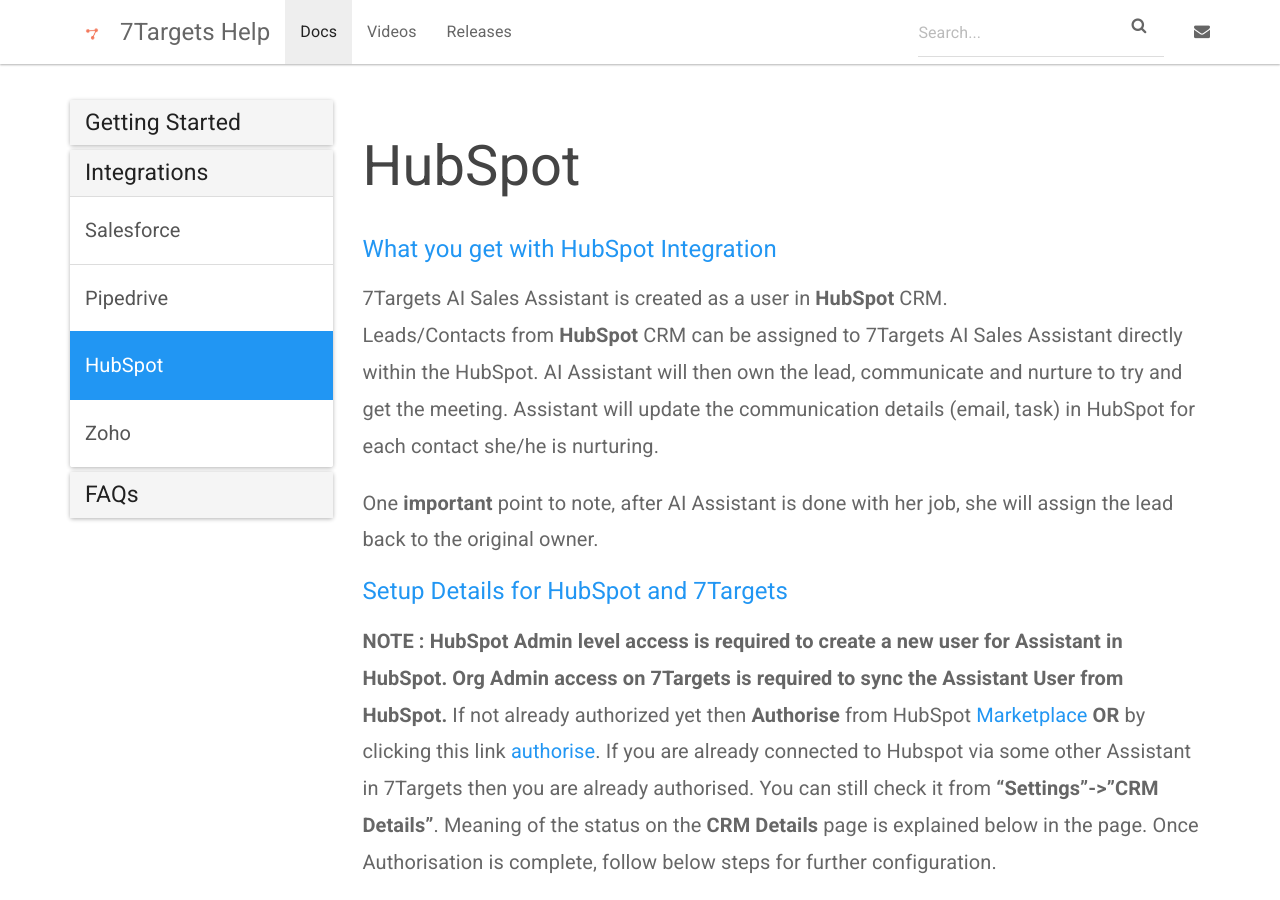
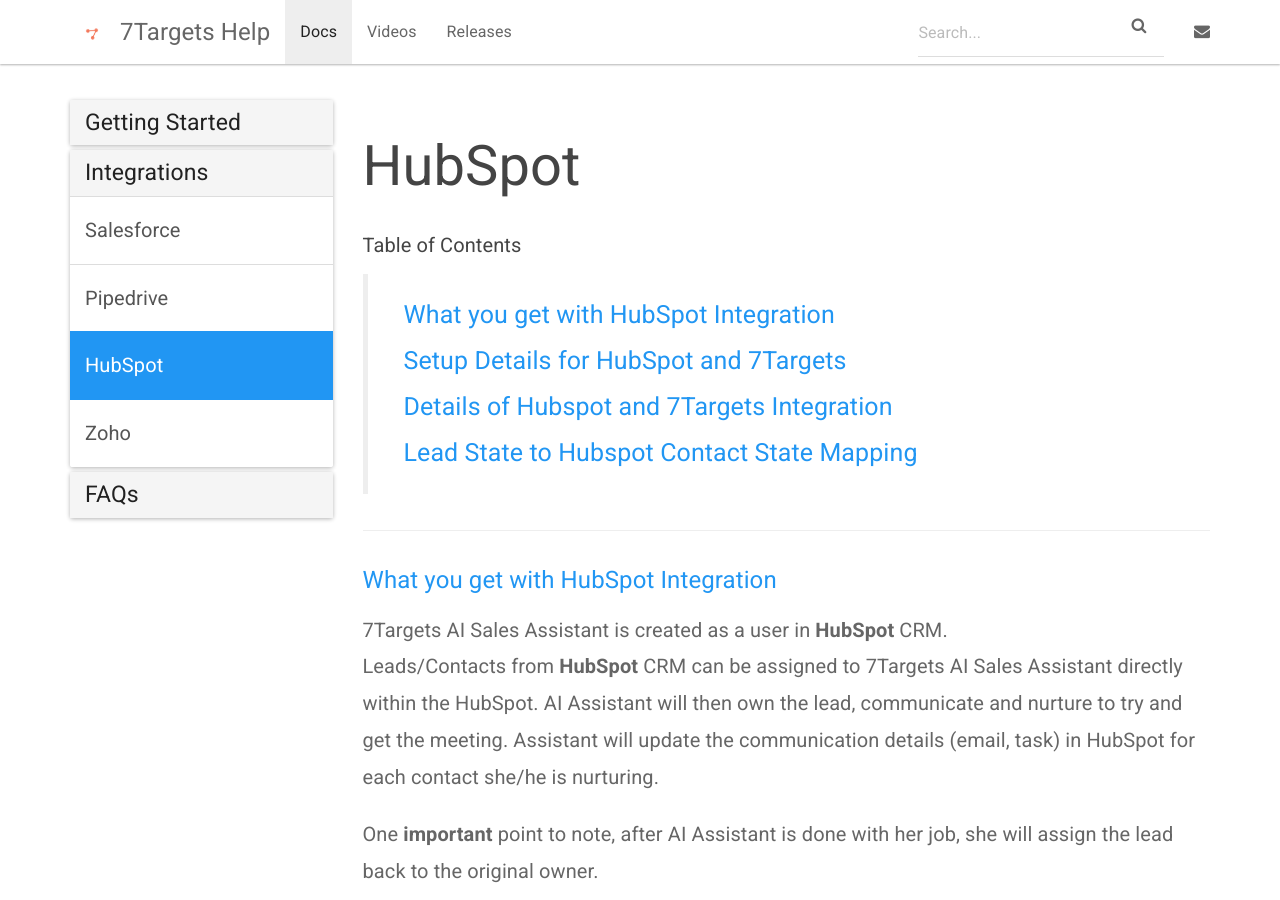
Before and after one commit to shrutisharma27/7targets-docs, a Jekyll site: the page built from docs/_docs/integrations/hubspot.md, in a window 1280 px wide and 900 px high. Built offline with Jekyll 4.4.1, drawn with Linux system fonts in a browser that asks for light colours.

Commit message:
more details about hubspot

```diff
--- a/docs/_docs/integrations/hubspot.md
+++ b/docs/_docs/integrations/hubspot.md
@@ -1,6 +1,13 @@
 ---
 title: HubSpot
 permalink: /docs/hubspot/
+---
+##### Table of Contents
+>[What you get with HubSpot Integration](#hubspot)
+>[Setup Details for HubSpot and 7Targets](#enabling-7Targets)
+>[Details of Hubspot and 7Targets Integration](#hubspot-7Targets-details)
+>[Lead State to Hubspot Contact State Mapping](#7targets-lead-state-mapping-with-husbpot)
+
 ---
 
 <a name="hubspot"/>
```
